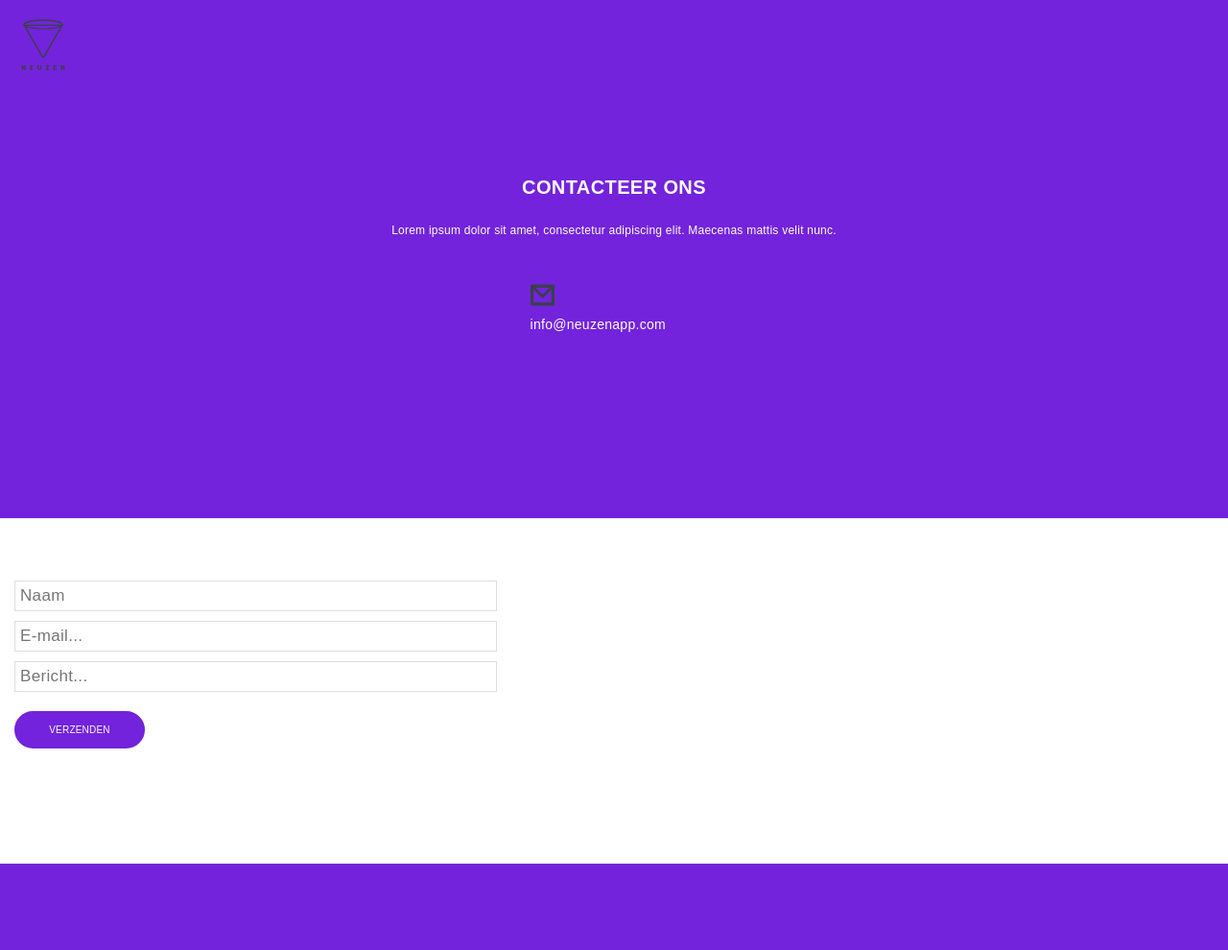
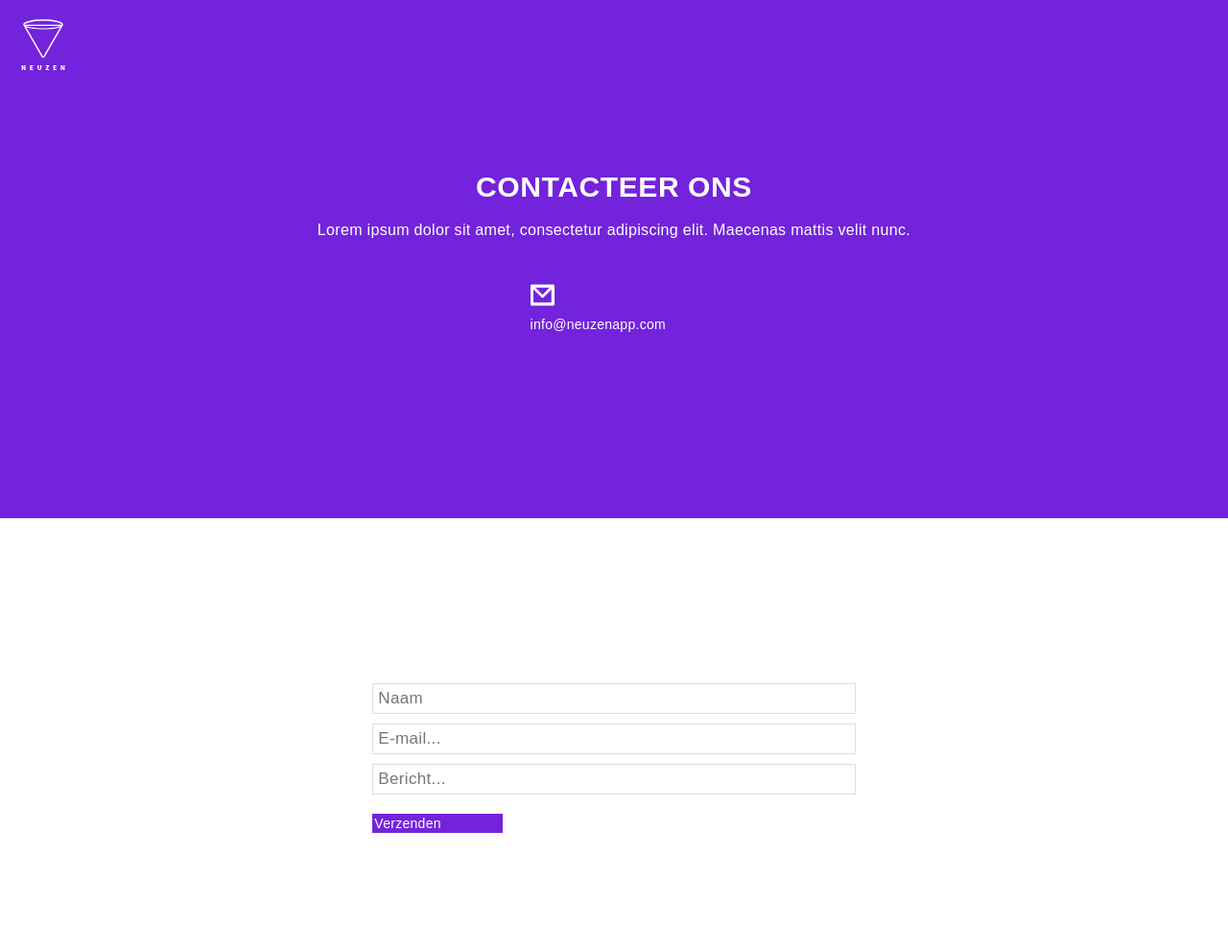
Before and after one commit to ianvlees/nmdad1.local, a Jekyll site: the page built from contact.html, in a window 1280 px wide. Shown: the whole page at 96% size. Built offline with Jekyll 4.4.1, drawn with Linux system fonts in a browser that asks for light colours; nearby versions of some CDN libraries; some web fonts are replaced; before the commit the page ends 900 px from its top, so only the background shows below that.

Commit message:
update repo

```diff
--- a/_sass/base/_typography.scss
+++ b/_sass/base/_typography.scss
@@ -183,3 +183,14 @@
 .error_text_title {
     font-weight: bold;
 }
+
+#contact-header {
+    @media #{$medium}{
+        font-size: 30px;
+    }
+}
+#contact-p {
+    @media #{$medium}{
+        font-size: 16px;
+    }
+}
--- a/contact.html
+++ b/contact.html
@@ -196,15 +196,15 @@
 
         <!----------------------- PART1 ------------------------->
         <div style="padding:0;" class="home-part1 col-sm-12 col-md-12">
-            <h2 style="text-align:center">CONTACTEER ONS<br>
+            <h2 id="contact-header" style="text-align:center">CONTACTEER ONS<br>
 
             </h2>
-            <p style="padding-top:20px;padding-bottom:20px;text-align:center">Lorem ipsum dolor sit amet, consectetur adipiscing elit. Maecenas mattis velit nunc.         </p>
+            <p id="contact-p" style="padding-top:20px;padding-bottom:20px;text-align:center">Lorem ipsum dolor sit amet, consectetur adipiscing elit. Maecenas mattis velit nunc.         </p>
             <div style="width:175px;margin:auto;padding-top:20px;text-align:center;overflow:auto;" class="Contact-link">
                 <svg style="width:25px;height:25px;float:left;margin-top:5px;display:block;margin-right:10px;" version="1.1" id="Mail" xmlns="http://www.w3.org/2000/svg" xmlns:xlink="http://www.w3.org/1999/xlink" x="0px" y="0px"
          viewBox="0 0 100 100" style="enable-background:new 0 0 100 100;" xml:space="preserve">
     <style type="text/css">
-        .st0{fill:#3A4047;}
+        .st0{fill:#fff;}
     </style>
     <path class="st0" d="M100,12.3c0-3.5-2.8-6.3-6.3-6.3H6.3C2.8,6,0,8.8,0,12.3v75.5C0,91.2,2.8,94,6.3,94h87.5c3.5,0,6.3-2.8,6.3-6.3
         V12.3z M79.6,19C68.4,30,56,42.8,50.1,48.6L20.5,19H79.6z M12,81V25.7l34.2,34.2c1,1,2.4,1.6,3.8,1.6c0.9,0,1.8-0.2,2.6-0.7
@@ -226,13 +226,13 @@
     </div>
 
 </div>
-<div style="min-height:40vh;background-color:#fff;width:100%;">
-    <div style="padding:15px;margin-auto;" class="col-sm-12 col-md-5">
+<div style="min-height:50vh;background-color:#fff;width:100%;display:flex;">
+    <div style="padding:15px;margin:auto;" class="col-sm-12 col-md-5">
         <form id="contact-form" style="margin-top:40px">
             <input style="color:black;width:100%;" type="text" Placeholder="Naam">
             <input style="color:black;width:100%;" type="text" Placeholder="E-mail...">
             <input style="color:black;width:100%;" rows="10" type="textarea" Placeholder="Bericht...">
-            <div id="button2" style="padding-left:0;" class="col-sm-8 col-md-8 "><div id="contact-button" class="home-button2">Verzenden</div></div>
+            <div id="button2" style="padding-left:0;" class="col-sm-8 col-md-8 "><div id="contact-button">Verzenden</div></div>
         </div>
 
 
--- a/css/main.css
+++ b/css/main.css
@@ -282,6 +282,20 @@
 /* line 183, ../_sass/base/_typography.scss */
 .error_text_title {
   font-weight: bold;
+}
+
+@media (min-width: 992px) {
+  /* line 187, ../_sass/base/_typography.scss */
+  #contact-header {
+    font-size: 30px;
+  }
+}
+
+@media (min-width: 992px) {
+  /* line 192, ../_sass/base/_typography.scss */
+  #contact-p {
+    font-size: 16px;
+  }
 }
 
 /* line 1, ../_sass/base/_preloader.scss */
```
